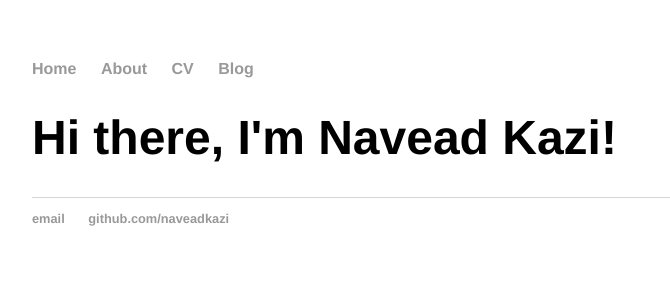
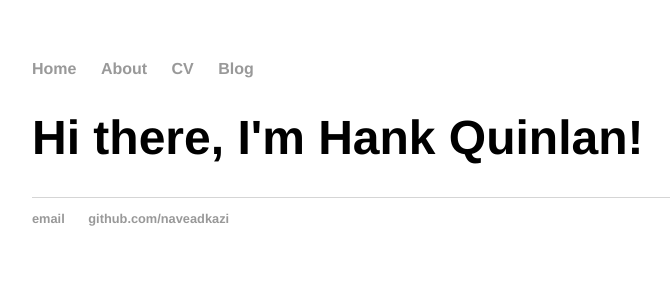
Before and after one commit to naveadkazi/naveadkazi.github.io, a Jekyll site: the page built from index.html, in a window 1280 px wide. Shown: the top 300 px of the page, without its empty margins (160-830 px from the left). Built offline with Jekyll 4.4.1, drawn with Linux system fonts in a browser that asks for light colours.

Commit message:
Add content

```diff
--- a/index.html
+++ b/index.html
@@ -1,30 +1,7 @@
-<!DOCTYPE html>
-<html>
-	<head>
-		<title>Navead Kazi</title>
-		<!-- link to main stylesheet -->
-		<link rel="stylesheet" type="text/css" href="/css/main.css">
-	</head>
-	<body>
-		<nav>
-    		<ul>
-        		<li><a href="/">Home</a></li>
-	        	<li><a href="/about">About</a></li>
-        		<li><a href="/cv">CV</a></li>
-        		<li><a href="/blog">Blog</a></li>
-    		</ul>
-		</nav>
-		<div class="container">
-    		<div class="blurb">
-        		<h1>Hi there, I'm Navead Kazi!</h1>
-
-    		</div><!-- /.blurb -->
-		</div><!-- /.container -->
-		<footer>
-    		<ul>
-        		<li><a href="mailto:naveadkazi@yahoo.co.in">email</a></li>
-        		<li><a href="https://github.com/naveadkazi">github.com/naveadkazi</a></li>
-			</ul>
-		</footer>
-	</body>
-</html>
+---
+layout: default
+title: Navead Kazi
+---
+<div class="blurb">
+	<h1>Hi there, I'm Hank Quinlan!</h1>
+</div><!-- /.blurb -->
```
